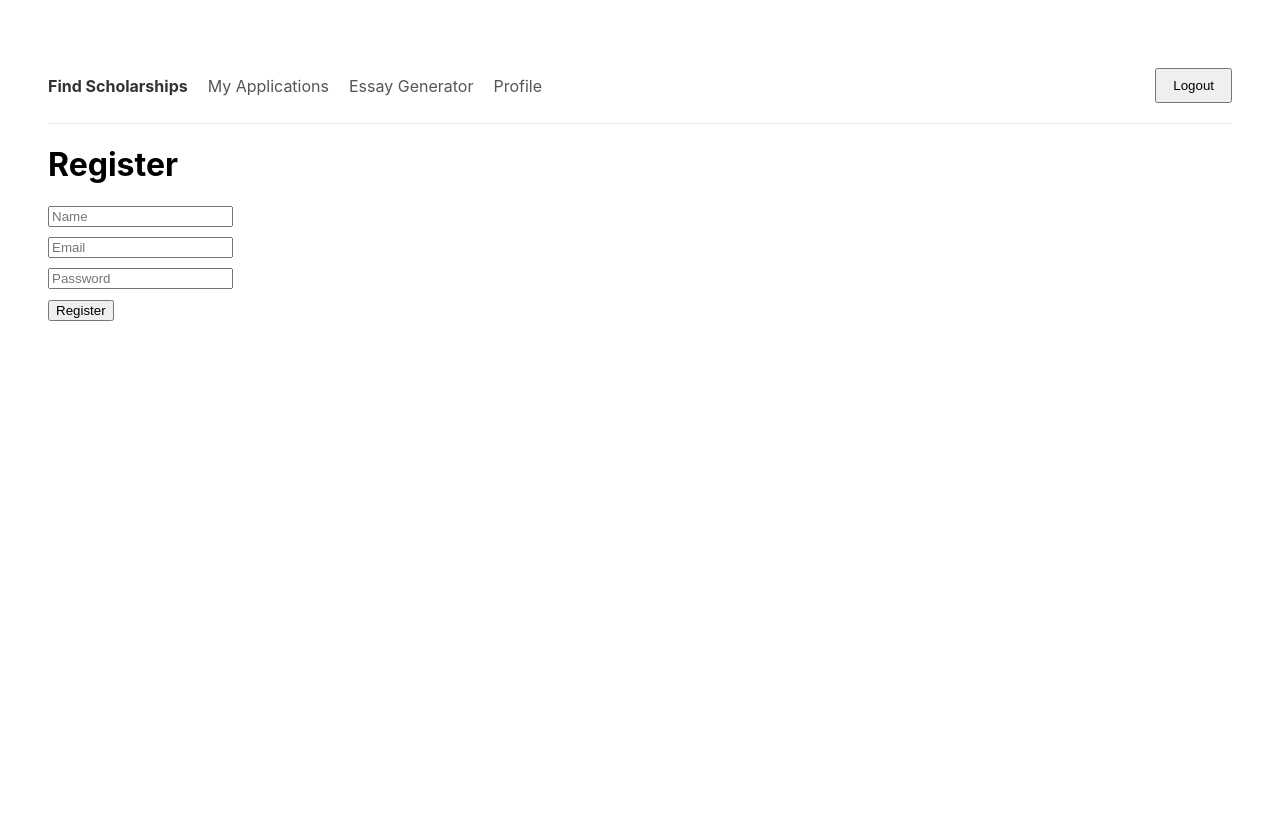
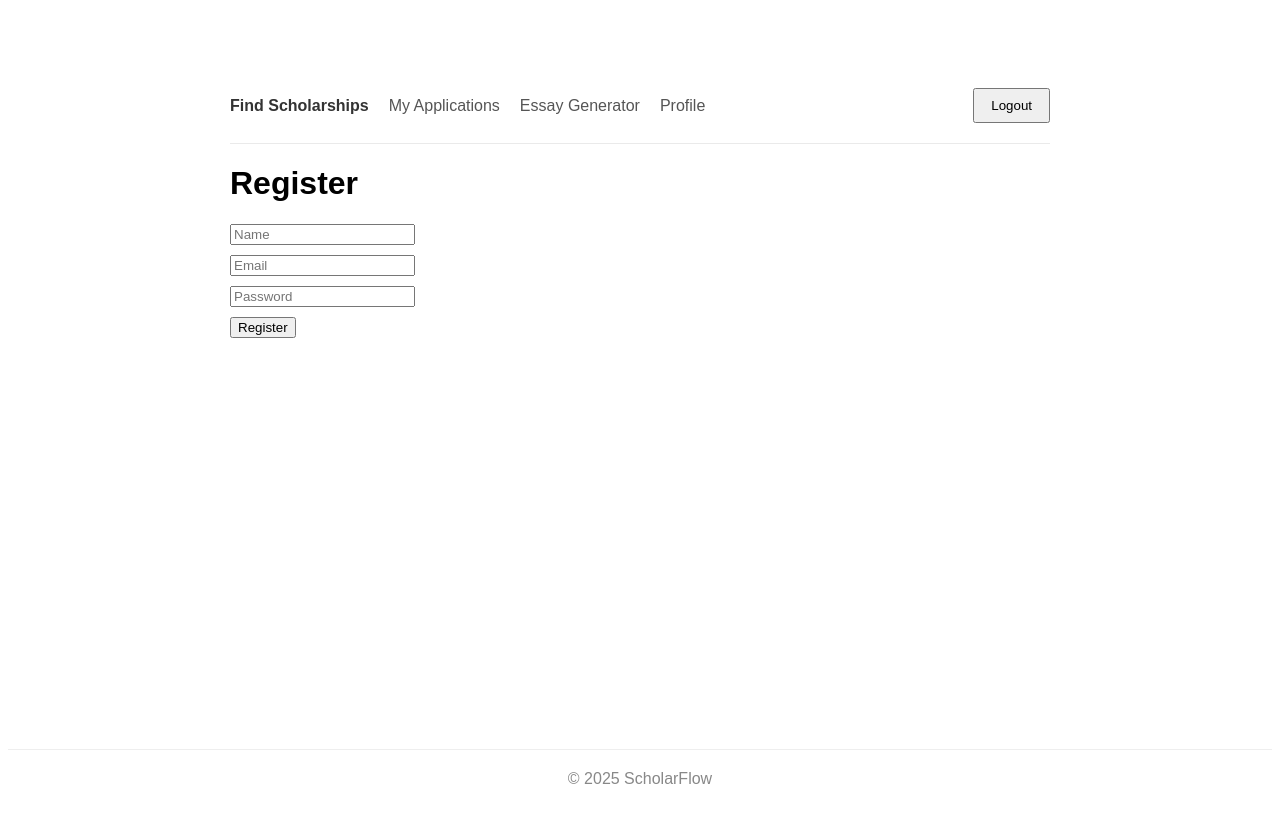
Before and after one commit to mustafaramadan4/scholarflow, a Next.js app in the folder frontend/: page /register in a window 1280 px wide. Built offline with nearby package versions, Linux system fonts and the light colour scheme.

Commit message:
Update _app.js

```diff
--- a/frontend/pages/_app.js
+++ b/frontend/pages/_app.js
@@ -1,5 +1,15 @@
+import '../styles.css';
+import Layout from '../components/Layout';
+import AuthGuard from '../components/AuthGuard';
+import { Toaster } from 'react-hot-toast';
 
-import '../styles.css'
-export default function App({ Component, pageProps }) {
-  return <Component {...pageProps} />
+export default function MyApp({ Component, pageProps }) {
+  return (
+    <AuthGuard>
+      <Layout>
+        <Toaster position="top-right" />
+        <Component {...pageProps} />
+      </Layout>
+    </AuthGuard>
+  );
 }
```
